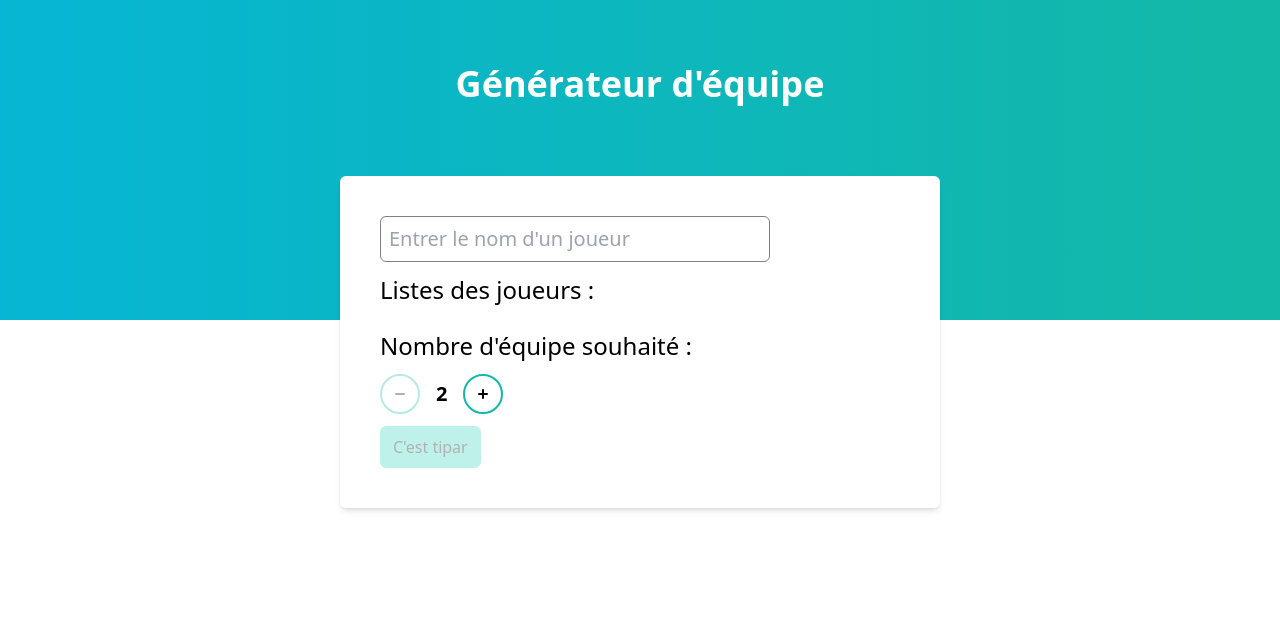
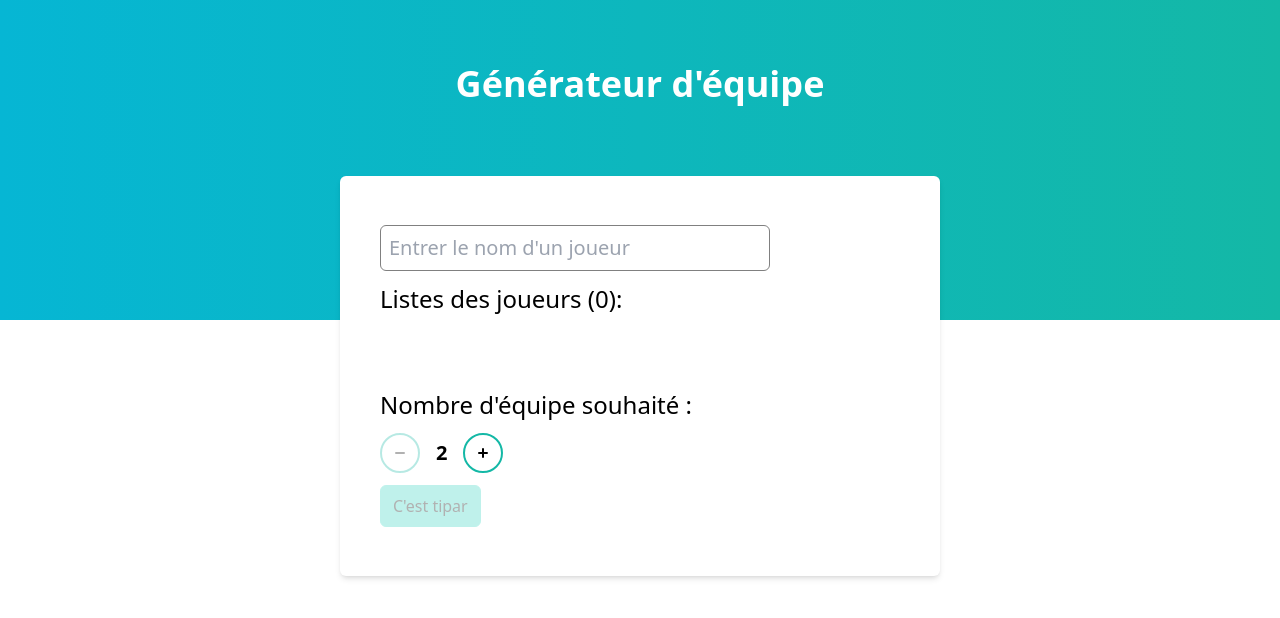
Before and after one commit to Mufle13/GenerateurEquipe, a Vue app: page / in a window 1280 px wide. Shown: the top 618 px of the page. Built offline with nearby package versions, Linux system fonts and the light colour scheme.

Commit message:
number of player in form

```diff
--- a/src/components/TeamBuilder.vue
+++ b/src/components/TeamBuilder.vue
@@ -67,13 +67,13 @@ import TeamResult from './TeamResult.vue';
     <div class="h-80 flex justify-center bg-gradient-to-r from-cyan-500 to-teal-500">
         <h1 class="m-16 m-15 text-4xl font-semibold text-white">Générateur d'équipe</h1>
     </div>
-    <div class="bg-white rounded-md shadow-md flex justify-center items-center w-[600px] h-min-[400px] h-auto relative m-auto block absolute bottom-36">
+    <div class="bg-white rounded-md shadow-md flex justify-center items-center w-[600px] min-h-[400px] h-auto relative m-auto bottom-36">
         <transition name="rotate">
         <div v-if="!display_result" class="flex flex-col items-start space-y-3 p-10 rounded-md w-full h-full">
 
             <NameInput @addName="addMember"></NameInput>
-            <div class="text-2xl">Listes des joueurs :</div>
-            <div class="flex flex-wrap ">
+            <div class="text-2xl">Listes des joueurs ({{members.length}}):</div>
+            <div class="flex flex-wrap min-h-[50px]">
                 <transition-group name="fade">
                     <span
                         v-for="member in members"
@@ -93,10 +93,10 @@ import TeamResult from './TeamResult.vue';
             <button v-on="is_valid ? {click: generateTeams} : {}" :disabled="!is_valid" class="btn" :class="!is_valid ? 'opacity-30 cursor-not-allowed': ''">
             C'est tipar</button>
         </div>
-            <div v-else class="bg-white shadow-md flex flex-col items-start space-y-3 p-10 rounded-md absolute top-0 left-0 w-full h-min-[400px] h-auto">
-                <button @click="display_result=false" class="btn">Back</button>
-                <TeamResult :final_teams="final_teams"></TeamResult>
-            </div>
+        <div v-else class="bg-white shadow-md flex flex-col items-start space-y-3 p-10 rounded-md absolute top-0 left-0 w-full h-auto">
+            <button @click="display_result=false" class="btn">Back</button>
+            <TeamResult :final_teams="final_teams"></TeamResult>
+        </div>
         </transition>
     </div>
 </div>
```
